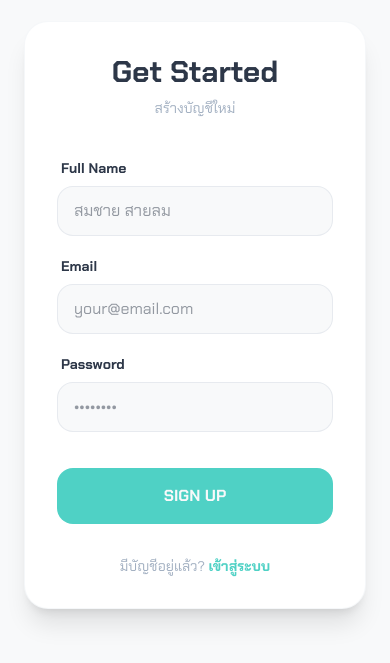
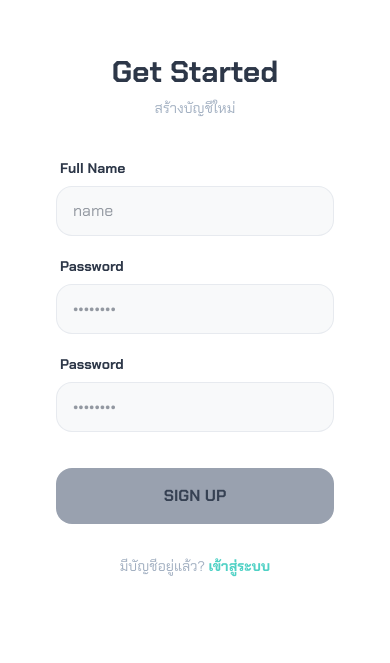
Before and after one commit to deefyouknow/nextjs-university-project, a Next.js app: page /auth/register in a window 390 px wide. Shown: the part 107-770 px from the top of the page. Built offline with nearby package versions, Linux system fonts and the light colour scheme.

Commit message:
change color page

```diff
--- a/src/app/(blank)/auth/login/page.tsx
+++ b/src/app/(blank)/auth/login/page.tsx
@@ -3,8 +3,8 @@ import Link from "next/link";
 const LoginPage = () => {
   return (
     <>
-      <div className="flex min-h-dvh w-full items-center justify-center p-6 bg-bg">
-        <div className="w-full max-w-100 min-w-80 bg-surface p-8 rounded-3xl shadow-xl border border-muted/10">
+      <div className="flex min-h-dvh w-full items-center justify-center p-6 bg-surface sm:bg-bg">
+        <div className="w-full max-w-100 min-w-80 bg-surface p-8 rounded-3xl sm:shadow-xl sm:border border-muted/10">
           <div className="text-center mb-10">
             <h1 className="text-3xl font-bold text-text mb-2">Welcome Back</h1>
             <p className="text-muted text-sm">กรุณาเข้าสู่ระบบ</p>
@@ -37,6 +37,9 @@ const LoginPage = () => {
           <p className="text-center mt-8 text-sm text-muted">
             ยังไม่มีบัญชีใช่ไหม? <Link href="/auth/register" className="text-primary font-bold hover:underline">สมัครสมาชิก</Link>
           </p>
+          <Link href="/" className="text-muted text-center w-full">
+            <p className="text-center pt-2">กลับไปหน้าหลัก</p>
+          </Link>
         </div>
       </div>
     </>
--- a/src/app/(blank)/auth/register/page.tsx
+++ b/src/app/(blank)/auth/register/page.tsx
@@ -1,10 +1,16 @@
+'use client'
 import Link from "next/link";
+import { useState } from "react";
 
 const RegisterPage = () => {
+  const [userName, setuserName] = useState("");
+  const [Password, setPassword] = useState("");
+  const isFormComplete = userName && Password;
+
   return (
     <>
-      <div className="flex min-h-dvh w-full items-center justify-center p-6 bg-bg">
-        <div className="w-full max-w-100 min-w-80 bg-surface p-8 rounded-3xl shadow-xl border border-muted/10">
+      <div className="flex min-h-dvh w-full items-center justify-center p-6 bg-surface sm:bg-bg">
+        <div className="w-full max-w-100 min-w-80 bg-surface p-8 sm:rounded-3xl sm:shadow-xl sm:border border-muted/10">
           <div className="text-center mb-10">
             <h1 className="text-3xl font-bold text-text mb-2">Get Started</h1>
             <p className="text-muted text-sm">สร้างบัญชีใหม่</p>
@@ -15,16 +21,9 @@ const RegisterPage = () => {
               <label className="text-sm font-bold pl-1">Full Name</label>
               <input
                 type="text"
-                placeholder="สมชาย สายลม"
-                className="w-full px-4 py-3 rounded-2xl bg-bg border border-muted/20 focus:border-primary outline-none transition-all"
-              />
-            </div>
-
-            <div className="flex flex-col gap-2">
-              <label className="text-sm font-bold pl-1">Email</label>
-              <input
-                type="email"
-                placeholder="your@email.com"
+                placeholder="name"
+                value={userName}
+                onChange={(e) => setuserName(e.target.value)}
                 className="w-full px-4 py-3 rounded-2xl bg-bg border border-muted/20 focus:border-primary outline-none transition-all"
               />
             </div>
@@ -34,22 +33,48 @@ const RegisterPage = () => {
               <input
                 type="password"
                 placeholder="••••••••"
+                value={Password}
+                onChange={(e) => setPassword(e.target.value)}
                 className="w-full px-4 py-3 rounded-2xl bg-bg border border-muted/20 focus:border-primary outline-none transition-all"
               />
             </div>
 
-            <button className="w-full py-4 bg-primary text-bg font-bold rounded-2xl mt-4 hover:shadow-lg shadow-primary/20 transition-all active:scale-95">
+            <div className="flex flex-col gap-2">
+              <label className="text-sm font-bold pl-1">Password</label>
+              <input
+                type="password"
+                placeholder="••••••••"
+                value={Password}
+                onChange={(e) => setPassword(e.target.value)}
+                className="w-full px-4 py-3 rounded-2xl bg-bg border border-muted/20 focus:border-primary outline-none transition-all"
+              />
+            </div>
+
+            <button
+              className={`w-full py-4 font-bold rounded-2xl mt-4 transition-all active:scale-95 ${
+                isFormComplete
+                  ? "bg-primary text-bg hover:shadow-lg shadow-primary/20"
+                  : "bg-gray-400 text-gray-700 cursor-not-allowed"
+              }`}
+              disabled={!isFormComplete}
+            >
               SIGN UP
             </button>
           </form>
 
           <p className="text-center mt-8 text-sm text-muted">
-            มีบัญชีอยู่แล้ว? <Link href="/auth/login" className="text-primary font-bold hover:underline">เข้าสู่ระบบ</Link>
+            มีบัญชีอยู่แล้ว?{" "}
+            <Link
+              href="/auth/login"
+              className="text-primary font-bold hover:underline"
+            >
+              เข้าสู่ระบบ
+            </Link>
           </p>
         </div>
       </div>
     </>
   );
-}
+};
 
 export default RegisterPage;
--- a/src/app/(main)/profile/page.tsx
+++ b/src/app/(main)/profile/page.tsx
@@ -7,7 +7,7 @@ const Profile = () => {
     <>
       <div className="h-full w-full flex items-start justify-center p-5">
         {/*zone page*/}
-        <div className="rounded-md border-muted/10 border-2 shadow-2xs bg-surface flex flex-col items-center p-10 max-w-md w-full min-w-60">
+        <div className="rounded-3xl border-muted/10 border-2 shadow-2xs bg-surface flex flex-col items-center p-10 max-w-sm w-full min-w-60">
           <div className="h-16 w-16 rounded-full bg-primary/10 flex items-center justify-center">
             <FaLock className="text-primary text-2xl" />
           </div>
```
